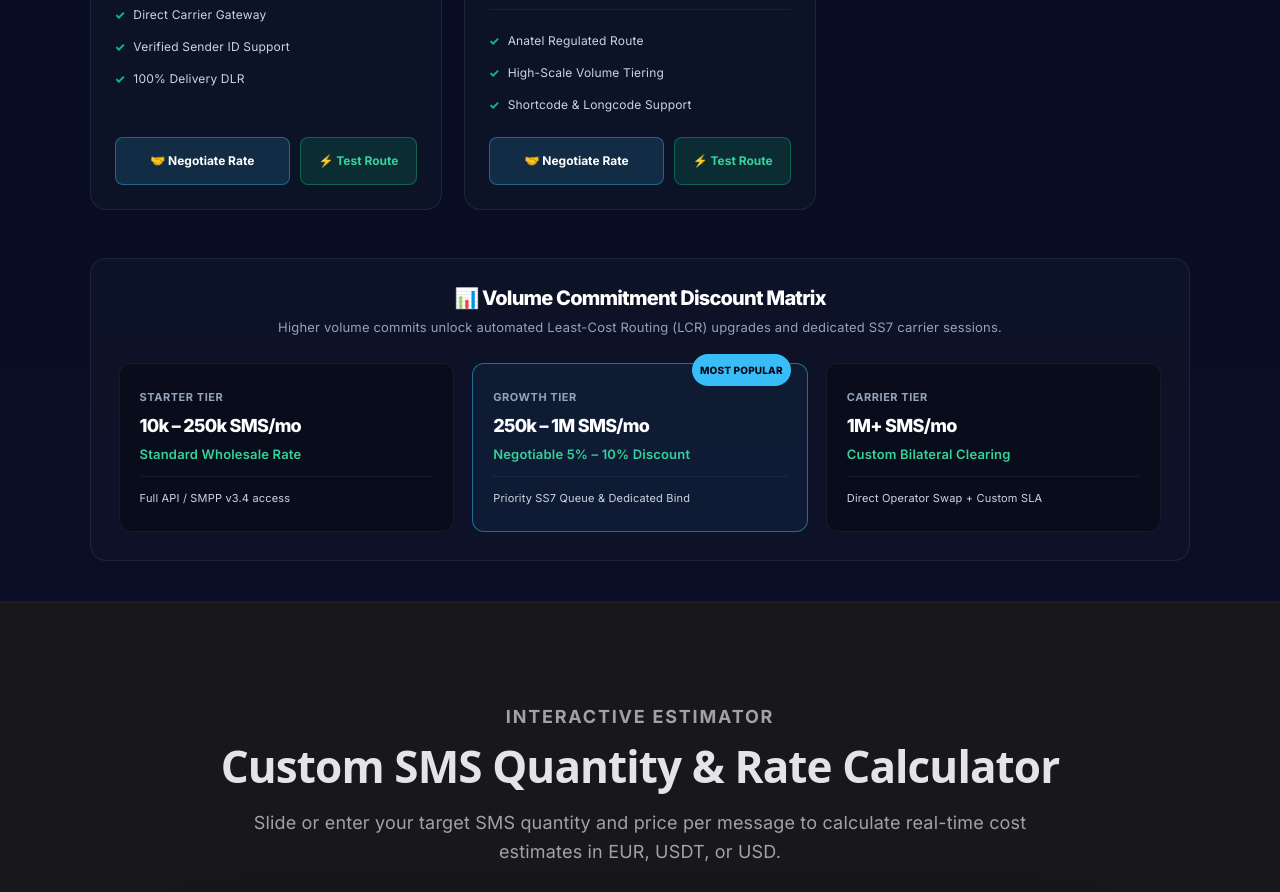
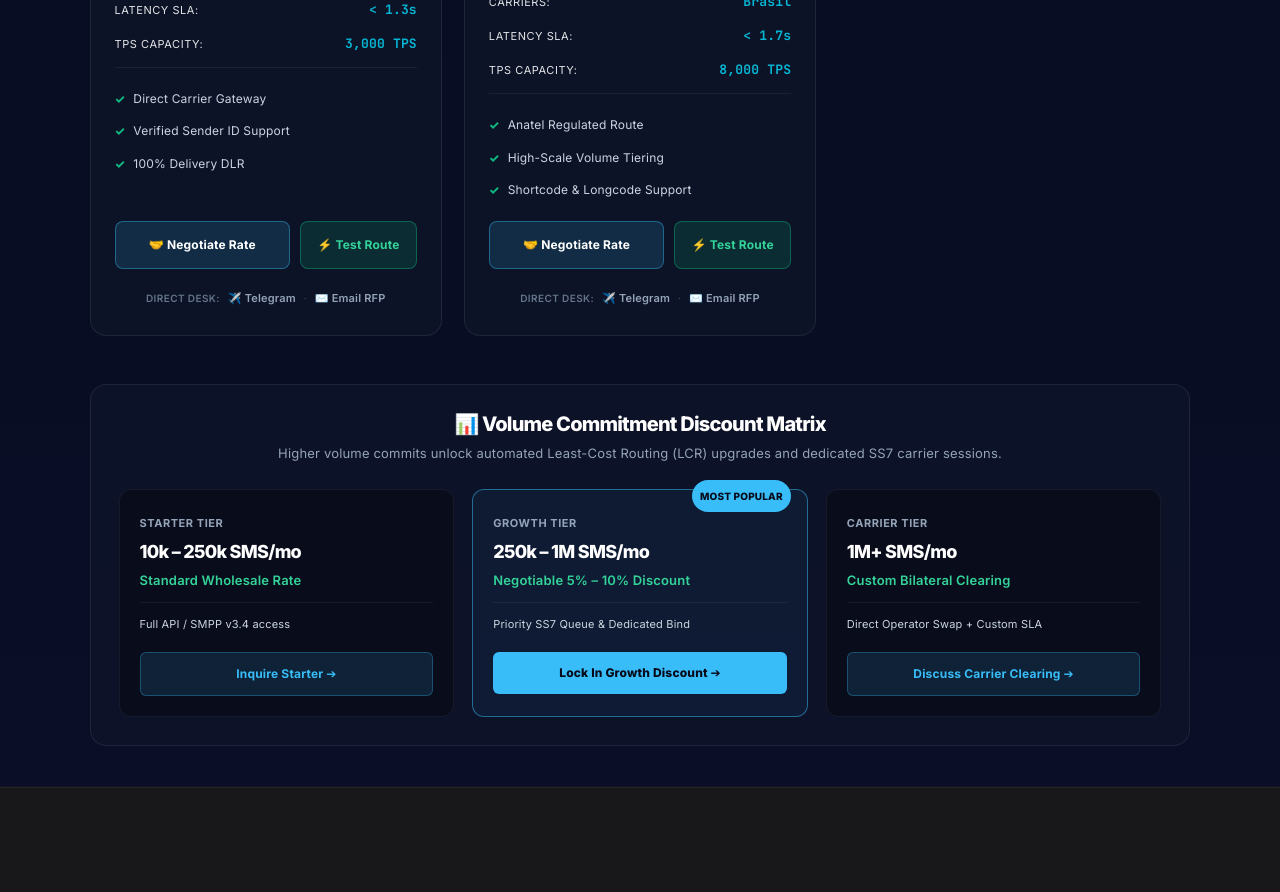
Before and after one commit to akshittiwari74-hub/sms-exchange, a React (Vite) app: page /rates in a window 1280 px wide. Shown: the part 3380-4272 px from the top of the page. Built offline with nearby package versions, Linux system fonts and the light colour scheme; no server answers.

Commit message:
fix(rates): link negotiate and test route buttons directly to WhatsApp, Telegram and Email channels

```diff
--- a/src/components/TopRoutesSpotlight.jsx
+++ b/src/components/TopRoutesSpotlight.jsx
@@ -1,5 +1,4 @@
-import React, { useState } from "react";
-import Button from "./Button";
+import React from "react";
 import "../styles/components/TopRoutesSpotlight.css";
 
 export const TOP_WHOLESALE_ROUTES = [
@@ -109,31 +108,7 @@ export const TOP_WHOLESALE_ROUTES = [
   },
 ];
 
-export const TopRoutesSpotlight = ({ onOpenInquiriesModal }) => {
-  const [selectedRoute, setSelectedRoute] = useState(null);
-
-  const handleNegotiateClick = (route) => {
-    if (onOpenInquiriesModal) {
-      onOpenInquiriesModal({
-        destination: `${route.country} (${route.code})`,
-        rate: `€${route.rateEUR.toFixed(4)}`,
-        product: "Wholesale SMS Volume Rate Negotiation",
-      });
-    } else {
-      const msg = encodeURIComponent(
-        `Hello NAMX Telecom, I want to discuss volume commitments and negotiate pricing for the ${route.country} (${route.code}) route (Listed: €${route.rateEUR.toFixed(4)}).`
-      );
-      window.open(`https://wa.me/919306529891?text=${msg}`, "_blank");
-    }
-  };
-
-  const handleWhatsAppDirect = (route) => {
-    const msg = encodeURIComponent(
-      `Hello NAMX Telecom, I want to lock in volume pricing and test credentials for ${route.country} (${route.code}) at €${route.rateEUR.toFixed(4)}/SMS.`
-    );
-    window.open(`https://wa.me/919306529891?text=${msg}`, "_blank");
-  };
-
+export const TopRoutesSpotlight = () => {
   return (
     <section className="top-routes-section">
       <div className="container">
@@ -236,21 +211,54 @@ export const TopRoutesSpotlight = ({ onOpenInquiriesModal }) => {
 
               {/* Action Buttons */}
               <div className="top-route-actions">
-                <button
-                  type="button"
+                <a
+                  href={`https://wa.me/919306529891?text=${encodeURIComponent(
+                    `Hello NAMX Telecom, I want to discuss volume commitments and negotiate wholesale pricing for ${route.country} (${route.code}) route (Listed: €${route.rateEUR.toFixed(4)}/SMS). What volume discounts are available for our traffic?`
+                  )}`}
+                  target="_blank"
+                  rel="noopener noreferrer"
                   className="btn-negotiate-rate"
-                  onClick={() => handleNegotiateClick(route)}
+                  title={`Negotiate volume rate for ${route.country}`}
                 >
                   🤝 Negotiate Rate
-                </button>
-                <button
-                  type="button"
+                </a>
+                <a
+                  href={`https://wa.me/919306529891?text=${encodeURIComponent(
+                    `Hello NAMX Telecom, I would like to request test credits and SMPP / API credentials for the ${route.country} (${route.code}) route at €${route.rateEUR.toFixed(4)}/SMS.`
+                  )}`}
+                  target="_blank"
+                  rel="noopener noreferrer"
                   className="btn-test-route"
-                  onClick={() => handleWhatsAppDirect(route)}
-                  title="Direct WhatsApp route inquiry"
+                  title={`Request test credits & credentials for ${route.country}`}
                 >
                   ⚡ Test Route
-                </button>
+                </a>
+              </div>
+
+              {/* Quick Negotiation Channels */}
+              <div className="top-route-quick-channels">
+                <span className="channels-label">Direct Desk:</span>
+                <a
+                  href="https://t.me/namxtelecom"
+                  target="_blank"
+                  rel="noopener noreferrer"
+                  className="channel-link"
+                  title="Negotiate on Telegram"
+                >
+                  ✈️ Telegram
+                </a>
+                <span className="channel-sep">·</span>
+                <a
+                  href={`mailto:admin@namxtelecom.site?subject=${encodeURIComponent(
+                    `Volume Rate Negotiation - ${route.country} (${route.code})`
+                  )}&body=${encodeURIComponent(
+                    `Hello NAMX Telecom Team,\n\nI want to negotiate wholesale pricing for the ${route.country} (${route.code}) corridor (Listed: €${route.rateEUR.toFixed(4)}/SMS).\n\nExpected Volume: [e.g. 500k+ SMS/month]\nProtocol: [SMPP v3.4 / REST API]\nCompany:\nContact Number:\n\nPlease share your volume rate card.`
+                  )}`}
+                  className="channel-link"
+                  title="Send RFP via Email"
+                >
+                  ✉️ Email RFP
+                </a>
               </div>
             </div>
           ))}
@@ -268,6 +276,14 @@ export const TopRoutesSpotlight = ({ onOpenInquiriesModal }) => {
               <h4>10k – 250k SMS/mo</h4>
               <p className="tier-desc">Standard Wholesale Rate</p>
               <span className="tier-highlight">Full API / SMPP v3.4 access</span>
+              <a
+                href="https://wa.me/919306529891?text=Hello%20NAMX%20Telecom%2C%20I%20am%20interested%20in%20Starter%20Tier%20(up%20to%20250k%2Fmo)%20wholesale%20rates."
+                target="_blank"
+                rel="noopener noreferrer"
+                className="tier-cta-btn"
+              >
+                Inquire Starter ➔
+              </a>
             </div>
             <div className="tier-box featured">
               <span className="tier-pill">Most Popular</span>
@@ -275,12 +291,28 @@ export const TopRoutesSpotlight = ({ onOpenInquiriesModal }) => {
               <h4>250k – 1M SMS/mo</h4>
               <p className="tier-desc">Negotiable 5% – 10% Discount</p>
               <span className="tier-highlight">Priority SS7 Queue &amp; Dedicated Bind</span>
+              <a
+                href="https://wa.me/919306529891?text=Hello%20NAMX%20Telecom%2C%20I%20have%20Growth%20Tier%20traffic%20(250k%20-%201M%20SMS%2Fmo)%20and%20want%20to%20lock%20in%20negotiated%20rates."
+                target="_blank"
+                rel="noopener noreferrer"
+                className="tier-cta-btn"
+              >
+                Lock In Growth Discount ➔
+              </a>
             </div>
             <div className="tier-box">
               <span className="tier-range">Carrier Tier</span>
               <h4>1M+ SMS/mo</h4>
               <p className="tier-desc">Custom Bilateral Clearing</p>
               <span className="tier-highlight">Direct Operator Swap + Custom SLA</span>
+              <a
+                href="https://wa.me/919306529891?text=Hello%20NAMX%20Telecom%2C%20I%20represent%20a%20carrier%20with%201M%2B%20monthly%20traffic.%20I%20want%20to%20negotiate%20bilateral%20clearing%20rates."
+                target="_blank"
+                rel="noopener noreferrer"
+                className="tier-cta-btn"
+              >
+                Discuss Carrier Clearing ➔
+              </a>
             </div>
           </div>
         </div>
--- a/src/pages/RatesPage.jsx
+++ b/src/pages/RatesPage.jsx
@@ -73,7 +73,7 @@ export const RatesPage = ({ onOpenInquiriesModal }) => {
       </section>
 
       {/* Featured Top Wholesale Routes with Euro Pricing */}
-      <TopRoutesSpotlight onOpenInquiriesModal={onOpenInquiriesModal} />
+      <TopRoutesSpotlight />
 
       <RouteInspector />
       <RouteRatesTable />
--- a/src/styles/components/TopRoutesSpotlight.css
+++ b/src/styles/components/TopRoutesSpotlight.css
@@ -344,6 +344,10 @@
 }
 
 .btn-negotiate-rate {
+  display: inline-flex;
+  align-items: center;
+  justify-content: center;
+  text-decoration: none;
   background: rgba(56, 189, 248, 0.15);
   border: 1px solid rgba(56, 189, 248, 0.4);
   color: #ffffff;
@@ -354,14 +358,21 @@
   cursor: pointer;
   transition: all 0.2s ease;
   white-space: nowrap;
+  text-align: center;
 }
 
 .btn-negotiate-rate:hover {
   background: #38bdf8;
   color: #060919;
+  text-decoration: none;
+  transform: translateY(-1px);
 }
 
 .btn-test-route {
+  display: inline-flex;
+  align-items: center;
+  justify-content: center;
+  text-decoration: none;
   background: rgba(16, 185, 129, 0.15);
   border: 1px solid rgba(16, 185, 129, 0.4);
   color: #34d399;
@@ -372,11 +383,50 @@
   cursor: pointer;
   transition: all 0.2s ease;
   white-space: nowrap;
+  text-align: center;
 }
 
 .btn-test-route:hover {
   background: #10b981;
   color: #060919;
+  text-decoration: none;
+  transform: translateY(-1px);
+}
+
+/* Quick Channels Strip */
+.top-route-quick-channels {
+  display: flex;
+  align-items: center;
+  justify-content: center;
+  gap: 8px;
+  font-size: 11px;
+  margin-top: -6px;
+  padding-top: 4px;
+}
+
+.channels-label {
+  color: #64748b;
+  font-size: 10px;
+  text-transform: uppercase;
+  letter-spacing: 0.04em;
+  font-weight: 600;
+}
+
+.channel-link {
+  color: #94a3b8;
+  text-decoration: none;
+  font-weight: 600;
+  transition: color 0.15s ease;
+}
+
+.channel-link:hover {
+  color: #38bdf8;
+  text-decoration: underline;
+}
+
+.channel-sep {
+  color: #475569;
+  font-size: 10px;
 }
 
 /* Volume Tiers Matrix */
@@ -468,6 +518,42 @@
   padding-top: 8px;
 }
 
+.tier-cta-btn {
+  display: inline-flex;
+  align-items: center;
+  justify-content: center;
+  width: 100%;
+  margin-top: 14px;
+  padding: 8px 12px;
+  border-radius: 6px;
+  font-size: 12px;
+  font-weight: 700;
+  text-decoration: none;
+  background: rgba(56, 189, 248, 0.12);
+  border: 1px solid rgba(56, 189, 248, 0.3);
+  color: #38bdf8;
+  transition: all 0.2s ease;
+  text-align: center;
+}
+
+.tier-cta-btn:hover {
+  background: #38bdf8;
+  color: #060919;
+  text-decoration: none;
+}
+
+.tier-box.featured .tier-cta-btn {
+  background: #38bdf8;
+  color: #060919;
+  border: none;
+  font-weight: 800;
+}
+
+.tier-box.featured .tier-cta-btn:hover {
+  background: #0ea5e9;
+  color: #ffffff;
+}
+
 /* Mobile Responsive Adjustments */
 @media (max-width: 768px) {
   .volume-negotiation-banner {
```
